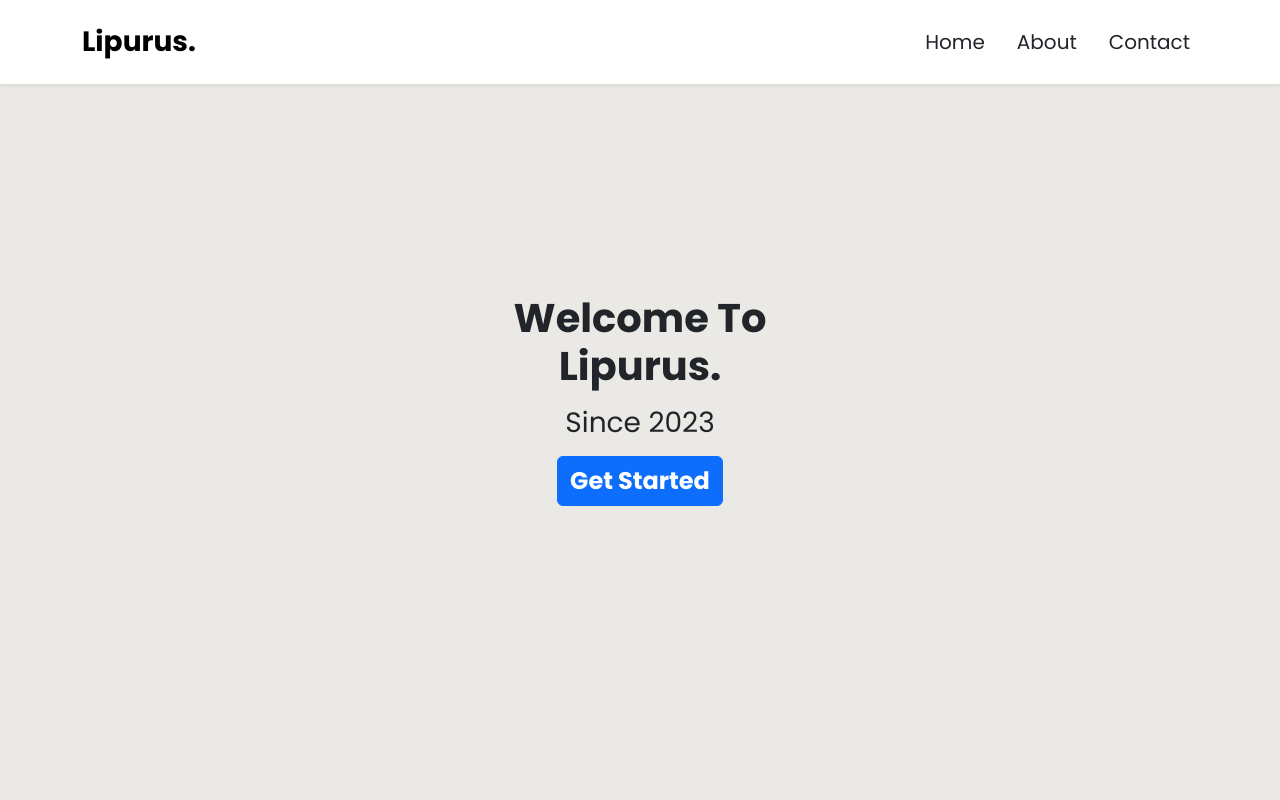
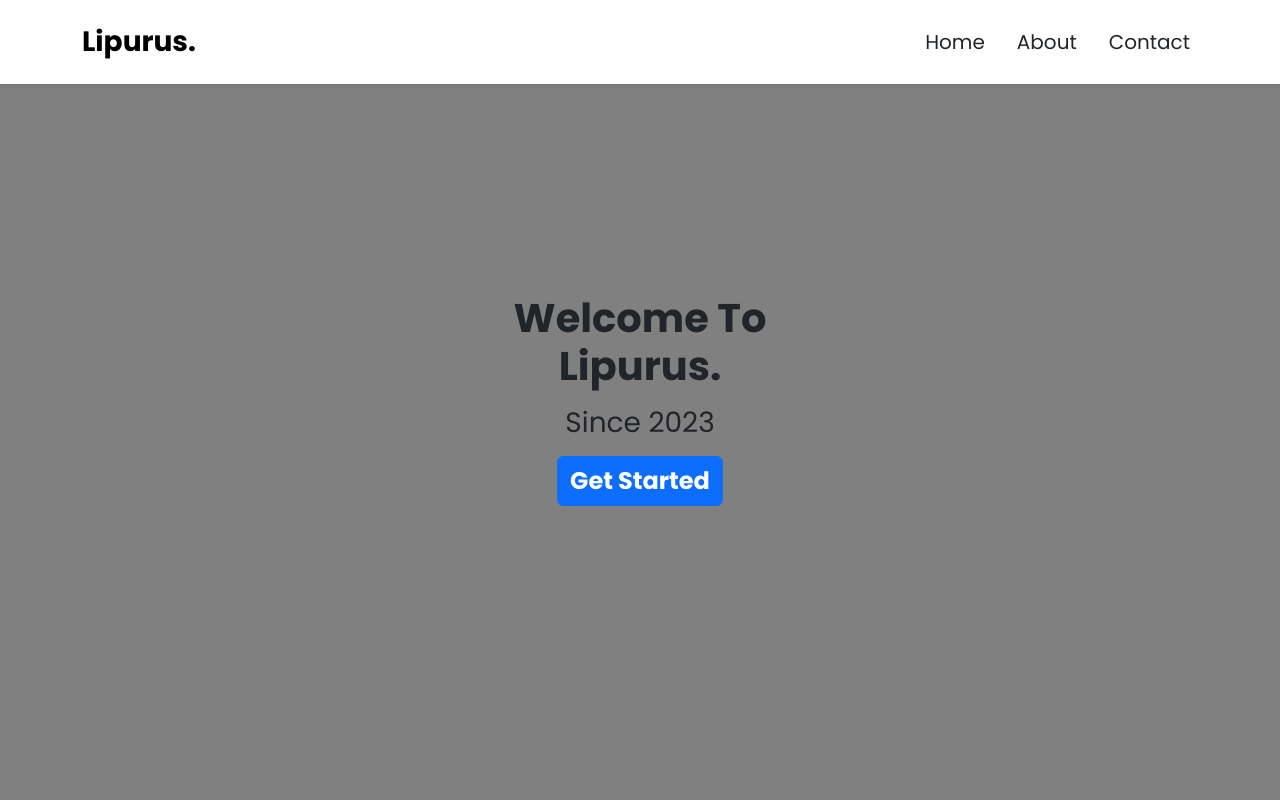
Before and after one commit to MhsArvinFarrelP/Lipurus., a plain HTML site: page index.html in a window 1280 px wide. Shown: the top 800 px of the page. Drawn offline with nearby package versions, Linux system fonts and the light colour scheme.

Commit message:
style.css

```diff
--- a/assets/styles/style.css
+++ b/assets/styles/style.css
@@ -4,5 +4,5 @@
 
 .bg-light {
   /* background-color: #edf4ff !important; */
-  background-color: hsl(40, 14%, 91%) !important;
+  background-color: #808080 !important;
 }
```
